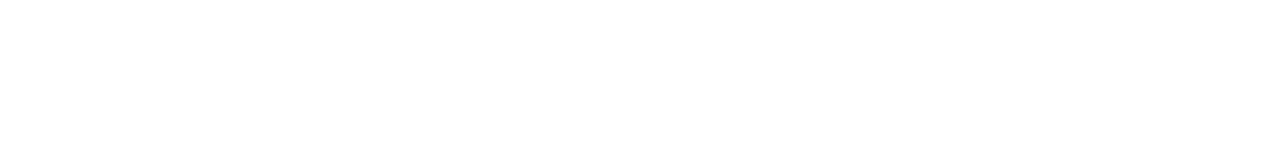
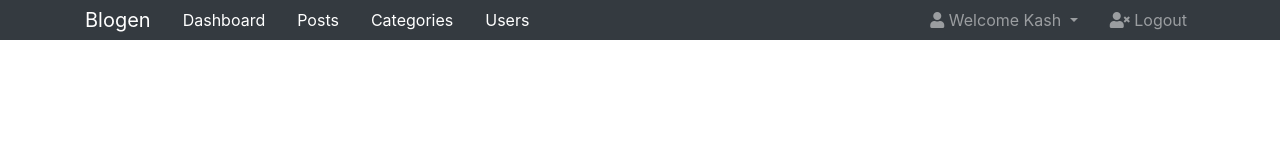
Before and after one commit to kashifali554/Blogen, a plain HTML site: page index.html in a window 1280 px wide. Drawn offline with nearby package versions, Linux system fonts and the light colour scheme.

Commit message:
Navbar complete

```diff
--- a/index.html
+++ b/index.html
@@ -13,6 +13,52 @@
     <title>Bootstrap Theme</title>
 </head>
 <body>
+    <!-- Navbar -->
+    <nav class="navbar navbar-expand-sm navbar-dark bg-dark p-0">
+        <div class="container">
+            <a href="Index.html" class="navbar-brand">Blogen</a>
+            <button class="navbar-toggler" data-toggle="collapse" data-target="#navbarCollapse">
+                <span class="navbar-toggle-icon"></span>
+            </button>
+            <div class="collapse navbar-collapse" id="navbarCollapse">
+                <ul class="navbar-nav">
+                    <li class="nav-item px-2">
+                        <a href="index.html" class="nav-link active">Dashboard</a>
+                    </li>
+                    <li class="nav-item px-2">
+                         <a href="posts.html" class="nav-link active">Posts</a>
+                    </li>
+                    <li class="nav-item px-2">
+                        <a href="categories.html" class="nav-link active">Categories</a>
+                    </li>
+                    <li class="nav-item px-2">
+                        <a href="users.html" class="nav-link active">Users</a>
+                    </li>
+                </ul>
+
+                <ul class="navbar-nav ml-auto">
+                    <li class="nav-item dropdown mr-3">
+                        <a href="#" class="nav-link dropdown-toggle" data-toggle="dropdown" >
+                            <i class="fas fa-user"></i> Welcome Kash
+                        </a>
+                        <div class="dropdown-menu">
+                            <a href="profile.html" class="dropdown-item">
+                                <i class="fas fa-user-circle"></i> Profile
+                            </a>
+                            <a href="settings.html" class="dropdown-item">
+                                <i class="fas fa-cog"></i> Settings
+                            </a>
+                        </div>
+                    </li>
+                    <li class="nav-item">
+                        <a href="login.html" class="nav-link">
+                            <i class="fas fa-user-times"></i> Logout
+                        </a>
+                    </li>
+                </ul>
+            </div>
+        </div>
+    </nav>
 
 
 
```
